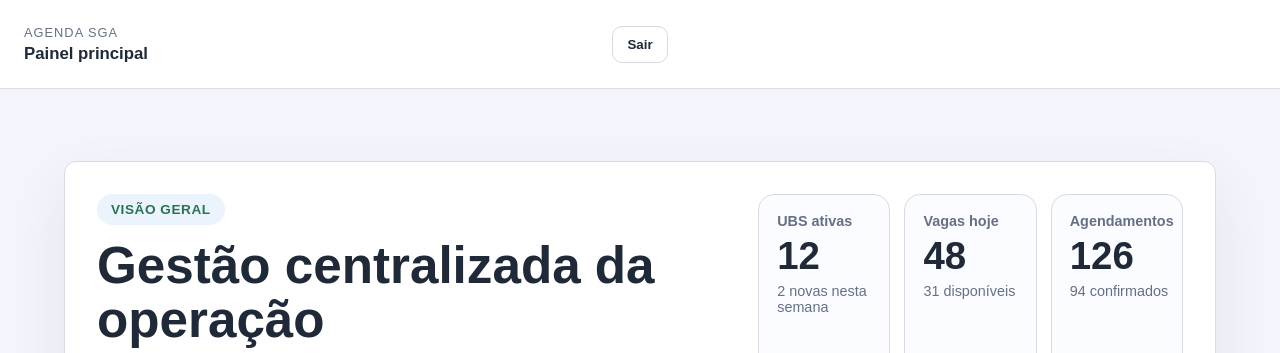
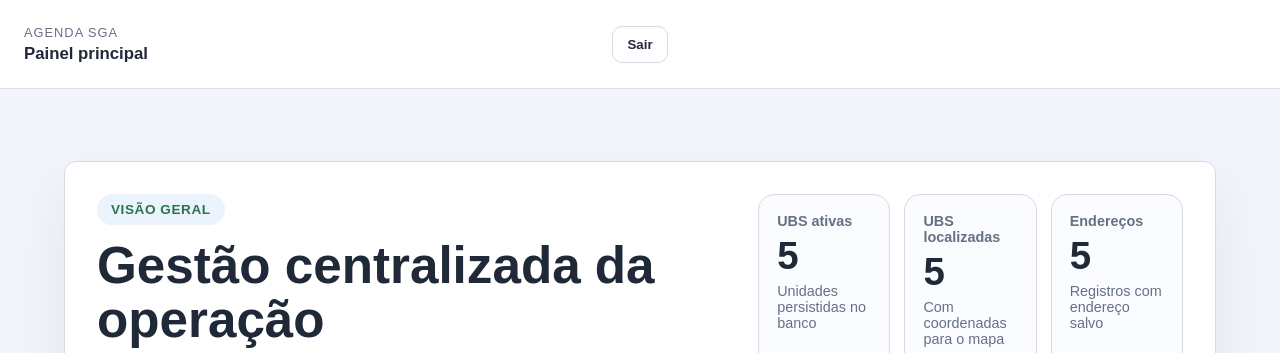
Before and after one commit to pierrecbrito/agenda-sga, a Django app: page /home/ in a window 1280 px wide. Shown: the top 353 px of the page. Run offline with Django 5.2, Linux system fonts and the light colour scheme; the visitor is signed in with stand-in values (Sample User, id 1); data comes from the database, SQL or seed files in the repository.

Commit message:
Dashboard

```diff
--- a/apps/core/templates/core/home.html
+++ b/apps/core/templates/core/home.html
@@ -1,4 +1,8 @@
 {% extends "base.html" %}
+
+{% block extra_head %}
+  <link rel="stylesheet" href="https://unpkg.com/leaflet@1.9.4/dist/leaflet.css" integrity="sha256-p4NxAoJBhIIN+hmNHrzRCf9tD/miZyoHS5obTRR9BMY=" crossorigin="">
+{% endblock %}
 
 {% block title %}Agenda SGA{% endblock %}
 
@@ -66,54 +70,106 @@
       <div class="dashboard-hero__stats">
         <article class="metric-card">
           <span class="metric-card__label">UBS ativas</span>
-          <strong class="metric-card__value">12</strong>
-          <span class="metric-card__hint">2 novas nesta semana</span>
+          <strong class="metric-card__value">{{ total_ubs }}</strong>
+          <span class="metric-card__hint">Unidades persistidas no banco</span>
         </article>
         <article class="metric-card">
-          <span class="metric-card__label">Vagas hoje</span>
-          <strong class="metric-card__value">48</strong>
-          <span class="metric-card__hint">31 disponíveis</span>
+          <span class="metric-card__label">UBS localizadas</span>
+          <strong class="metric-card__value">{{ total_ubs_localizadas }}</strong>
+          <span class="metric-card__hint">Com coordenadas para o mapa</span>
         </article>
         <article class="metric-card">
-          <span class="metric-card__label">Agendamentos</span>
-          <strong class="metric-card__value">126</strong>
-          <span class="metric-card__hint">94 confirmados</span>
+          <span class="metric-card__label">Endereços</span>
+          <strong class="metric-card__value">{{ total_enderecos_ubs }}</strong>
+          <span class="metric-card__hint">Registros com endereço salvo</span>
         </article>
       </div>
     </section>
 
     <section class="dashboard-grid">
-      <article class="dashboard-card panel" id="ubs">
+      <article class="dashboard-card panel dashboard-map-panel" id="ubs">
+        <div class="dashboard-card__head">
+          <h2 class="feature-card__title">UBS no mapa</h2>
+          <span class="dashboard-card__badge">Leaflet</span>
+        </div>
+        <p class="feature-card__text">Acompanhe a distribuição das UBS cadastradas e a cobertura territorial da rede municipal.</p>
+        <div id="dashboard-ubs-map" class="dashboard-map" aria-label="Mapa com a localização das UBS"></div>
+      </article>
+
+      <article class="dashboard-card panel dashboard-list-panel" id="agendamentos">
         <div class="dashboard-card__head">
           <h2 class="feature-card__title">UBS cadastradas</h2>
-          <span class="dashboard-card__badge">Rede municipal</span>
+          <span class="dashboard-card__badge">Lista real</span>
         </div>
-        <p class="feature-card__text">Acompanhe a cobertura por distrito sanitário e as unidades com agenda online liberada.</p>
-      </article>
-
-      <article class="dashboard-card panel" id="agendamentos">
-        <div class="dashboard-card__head">
-          <h2 class="feature-card__title">Agendamentos recentes</h2>
-          <span class="dashboard-card__badge">Fila em tempo real</span>
+        <div class="dashboard-ubs-list">
+          {% for ubs in ubs_lista %}
+            <article class="dashboard-ubs-item">
+              <strong class="dashboard-ubs-item__title">{{ ubs.nome }}</strong>
+              <span class="dashboard-ubs-item__meta">{{ ubs.distrito_sanitario }} · {{ ubs.telefone }}</span>
+              {% if ubs.endereco %}
+                <span class="dashboard-ubs-item__address">{{ ubs.endereco.logradouro }}, {{ ubs.endereco.numero }} - {{ ubs.endereco.bairro }} · {{ ubs.endereco.cidade }}/{{ ubs.endereco.uf }}</span>
+              {% endif %}
+            </article>
+          {% endfor %}
         </div>
-        <p class="feature-card__text">Monitore confirmações, cancelamentos e faltas em uma visão consolidada.</p>
-      </article>
-
-      <article class="dashboard-card panel" id="cidadaos">
-        <div class="dashboard-card__head">
-          <h2 class="feature-card__title">Cidadãos</h2>
-          <span class="dashboard-card__badge">Base cadastral</span>
-        </div>
-        <p class="feature-card__text">Dados pessoais, endereço e contato reunidos para agilizar os atendimentos.</p>
-      </article>
-
-      <article class="dashboard-card panel" id="relatorios">
-        <div class="dashboard-card__head">
-          <h2 class="feature-card__title">Indicadores</h2>
-          <span class="dashboard-card__badge">Gestão</span>
-        </div>
-        <p class="feature-card__text">Visualize produtividade, ocupação de agenda e especialidades mais utilizadas.</p>
       </article>
     </section>
   </section>
+
+  {{ ubs_localizadas|json_script:"dashboard-ubs-data" }}
 {% endblock %}
+
+{% block scripts %}
+  <script src="https://unpkg.com/leaflet@1.9.4/dist/leaflet.js" integrity="sha256-20nQCchB9co0qIjJZRGuk2/Z9VM+kNiyxNV1lvTlZBo=" crossorigin=""></script>
+  <script>
+    (() => {
+      const mapElement = document.getElementById("dashboard-ubs-map");
+      const dataElement = document.getElementById("dashboard-ubs-data");
+
+      if (!mapElement || !dataElement || typeof L === "undefined") {
+        return;
+      }
+
+      const ubsData = JSON.parse(dataElement.textContent || "[]");
+      const map = L.map(mapElement, { scrollWheelZoom: false });
+      const satellite = L.tileLayer("https://server.arcgisonline.com/ArcGIS/rest/services/World_Imagery/MapServer/tile/{z}/{y}/{x}", {
+        maxZoom: 19,
+        attribution: 'Tiles &copy; Esri',
+      });
+      const streets = L.tileLayer("https://{s}.tile.openstreetmap.org/{z}/{x}/{y}.png", {
+        maxZoom: 19,
+        attribution: '&copy; <a href="https://www.openstreetmap.org/copyright">OpenStreetMap</a> contributors',
+      });
+
+      satellite.addTo(map);
+      L.control.layers(
+        {
+          Satélite: satellite,
+          Ruas: streets,
+        },
+        null,
+        { collapsed: true }
+      ).addTo(map);
+
+      if (!ubsData.length) {
+        map.setView([-5.793, -35.333], 12);
+        return;
+      }
+
+      const bounds = [];
+
+      ubsData.forEach((item) => {
+        const marker = L.marker([item.latitude, item.longitude]).addTo(map);
+        marker.bindPopup(`
+          <strong>${item.nome}</strong><br>
+          ${item.logradouro}, ${item.numero} - ${item.bairro}<br>
+          ${item.cidade}/${item.uf}<br>
+          ${item.distrito_sanitario}
+        `);
+        bounds.push([item.latitude, item.longitude]);
+      });
+
+      map.fitBounds(bounds, { padding: [24, 24] });
+    })();
+  </script>
+{% endblock %}
--- a/apps/core/views.py
+++ b/apps/core/views.py
@@ -5,6 +5,7 @@ from django.urls import reverse_lazy
 from django.shortcuts import render
 
 from .forms import CpfAuthenticationForm
+from apps.ubs.models import EnderecoUbs, Ubs
 
 
 class CpfLoginView(LoginView):
@@ -31,4 +32,59 @@ class CpfLogoutView(LogoutView):
 
 @login_required
 def home(request):
-    return render(request, "core/home.html")
+    ubs_queryset = Ubs.objects.select_related("endereco").order_by("nome_fantasia")
+    ubs_lista = []
+    ubs_localizadas = []
+
+    for ubs in ubs_queryset:
+        try:
+            endereco = ubs.endereco
+        except EnderecoUbs.DoesNotExist:
+            endereco = None
+
+        endereco_contexto = None
+        if endereco:
+            endereco_contexto = {
+                "logradouro": endereco.logradouro,
+                "numero": endereco.numero,
+                "bairro": endereco.bairro,
+                "cidade": endereco.cidade,
+                "uf": endereco.uf,
+                "latitude": float(endereco.latitude) if endereco.latitude is not None else None,
+                "longitude": float(endereco.longitude) if endereco.longitude is not None else None,
+            }
+
+            if endereco.latitude is not None and endereco.longitude is not None:
+                ubs_localizadas.append(
+                    {
+                        "nome": ubs.nome_fantasia,
+                        "cnes": ubs.cnes,
+                        "distrito_sanitario": ubs.distrito_sanitario,
+                        "logradouro": endereco.logradouro,
+                        "numero": endereco.numero,
+                        "bairro": endereco.bairro,
+                        "cidade": endereco.cidade,
+                        "uf": endereco.uf,
+                        "latitude": float(endereco.latitude),
+                        "longitude": float(endereco.longitude),
+                    }
+                )
+
+        ubs_lista.append(
+            {
+                "nome": ubs.nome_fantasia,
+                "cnes": ubs.cnes,
+                "distrito_sanitario": ubs.distrito_sanitario,
+                "telefone": ubs.telefone,
+                "endereco": endereco_contexto,
+            }
+        )
+
+    context = {
+        "total_ubs": ubs_queryset.count(),
+        "total_enderecos_ubs": EnderecoUbs.objects.count(),
+        "total_ubs_localizadas": len(ubs_localizadas),
+        "ubs_localizadas": ubs_localizadas,
+        "ubs_lista": ubs_lista,
+    }
+    return render(request, "core/home.html", context)
--- a/apps/ubs/models.py
+++ b/apps/ubs/models.py
@@ -49,6 +49,8 @@ class EnderecoUbs(models.Model):
     bairro = models.CharField(max_length=100)
     cidade = models.CharField(max_length=100)
     uf = models.CharField(max_length=2)
+    latitude = models.DecimalField(max_digits=9, decimal_places=6, null=True, blank=True)
+    longitude = models.DecimalField(max_digits=9, decimal_places=6, null=True, blank=True)
 
     class Meta:
         verbose_name = "endereco da ubs"
--- a/templates/base.html
+++ b/templates/base.html
@@ -6,6 +6,7 @@
     <meta name="viewport" content="width=device-width, initial-scale=1">
     <title>{% block title %}Agenda SGA{% endblock %}</title>
     <link rel="stylesheet" href="{% static 'assets/css/main.css' %}">
+    {% block extra_head %}{% endblock %}
   </head>
   <body>
     <main class="page-shell {% block shell_class %}{% endblock %}">
--- a/ubs.txt
+++ b/ubs.txt
@@ -30,3 +30,4 @@ Horário de funcionamento
 DE SEGUNDA À SEXTA DAS 08:00HS ÀS 16:30HS
 Informações de endereço
 AV. JOAQUIM RODRIGUES DA SILVA, 108 - SÃO GONÇALO DO AMARANTE
+CNES 2375591
```
Also changed, not shown: static/assets/css/main.css (+48 -0 lines), apps/ubs/migrations/0004_enderecoubs_latitude_longitude.py (added), apps/ubs/migrations/0005_seed_enderecos_com_coordenadas.py (added), apps/ubs/migrations/0006_fix_enderecoubs_coordinates.py (added).
